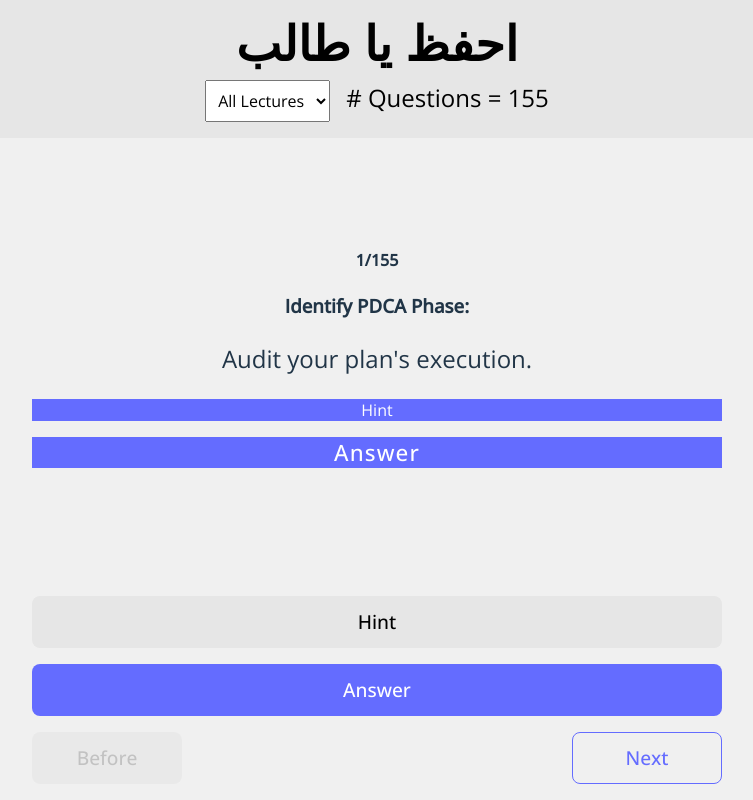
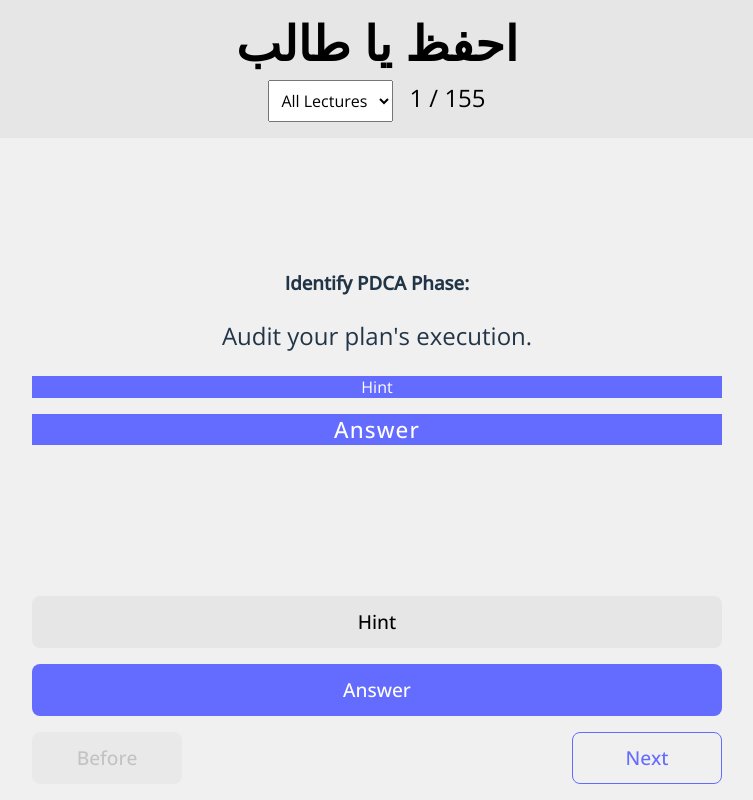
Before and after one commit to shehab910/SQA-Flashcards, a React (Vite) app: page / in a window 1280 px wide. Shown: the whole page, without its empty margins (263-1016 px from the left). Built offline with nearby package versions, Linux system fonts and the light colour scheme; a web font is replaced by a local one.

Commit message:
Removed all question indicator

```diff
--- a/src/App.tsx
+++ b/src/App.tsx
@@ -126,10 +126,9 @@ function App() {
 					<option value="8">Lec 8</option>
 					<option value="100">6 or 7 or 8</option>
 				</select>
-				<p># Questions = {QN}</p>
+				<p>{`${currQuestionI + 1} / ${questions.length}`}</p>
 			</div>
 			<div className="main">
-				<h4>{`${currQuestionI + 1}/${questions.length}`}</h4>
 				<h3>{questionHeaddingText}:</h3>
 				<p className="question">{question}</p>
 				<p
```
